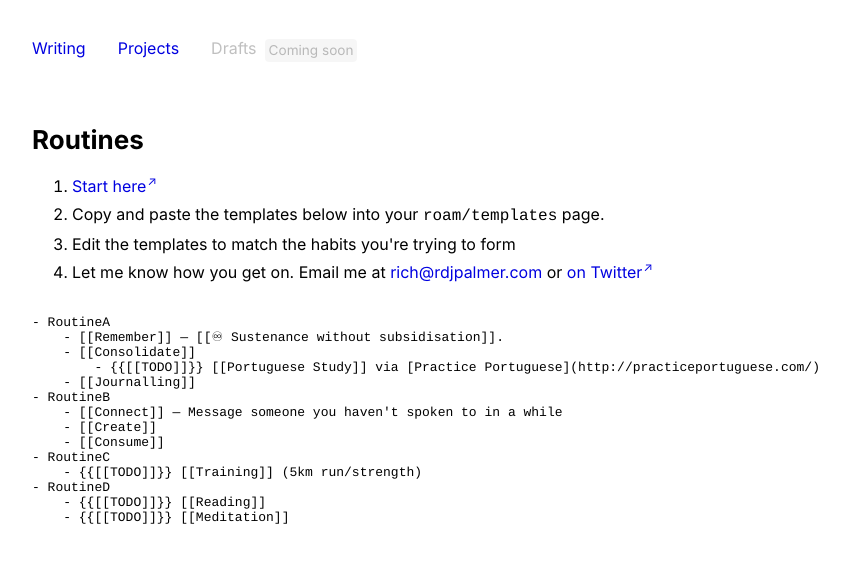
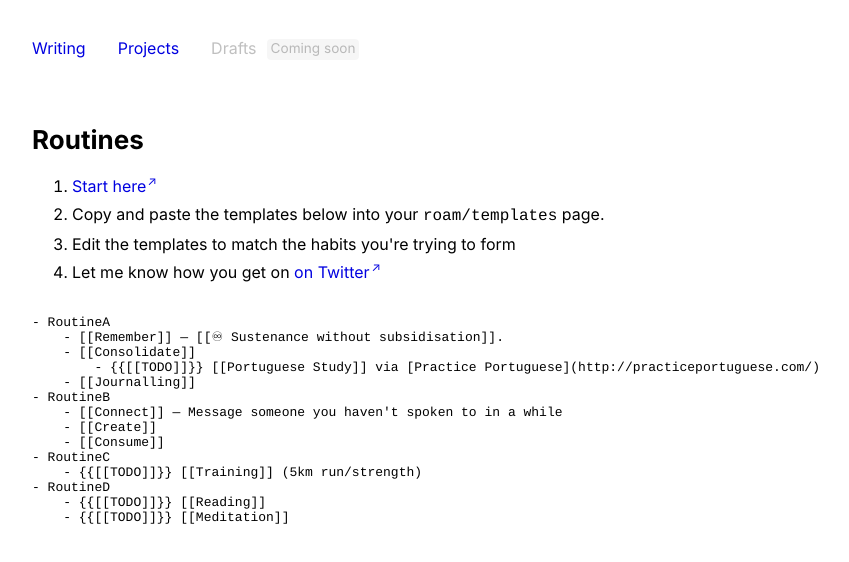
Before and after one commit to rdjpalmer/portfolio, a Next.js app: page /projects/routines in a window 1280 px wide. Shown: the top 562 px of the page, without its empty margins (8-857 px from the left). Built offline with nearby package versions, Linux system fonts and the light colour scheme; a web font is replaced by a local one.

Commit message:
Fix coming soon hover effect

```diff
--- a/pages/_app.tsx
+++ b/pages/_app.tsx
@@ -73,7 +73,7 @@ export default function App({ Component, pageProps }) {
             </li>
             <li>
               <a>
-                Drafts <span className="tag">Coming soon</span>
+                Drafts<span className="tag">Coming soon</span>
               </a>
             </li>
           </ul>
--- a/pages/index.tsx
+++ b/pages/index.tsx
@@ -3,8 +3,6 @@ import Link from "next/link";
 import Markdown from "react-markdown/with-html";
 
 import { PostReference } from "../src/types";
-import Input from "../src/components/Input/Input";
-import Button from "../src/components/Button/Button";
 
 interface PageProps {
   postList: PostReference[];
--- a/pages/projects.tsx
+++ b/pages/projects.tsx
@@ -23,7 +23,7 @@ export default function ProjectPage() {
         <li>
           <Link href="/projects/routines">
             <a>
-              Routines <span className="tag">Coming soon</span>
+              Routines<span className="tag">Coming soon</span>
             </a>
           </Link>
           <br />
@@ -49,7 +49,7 @@ export default function ProjectPage() {
           in the future.
         </li>
         <li>
-          Twitter Spell Check <span className="tag">Coming soon</span>
+          Twitter Spell Check<span className="tag">Coming soon</span>
           <br />
           Browser extension to prevent sending of tweets with spelling mistakes
           in them.
--- a/pages/projects/routines.tsx
+++ b/pages/projects/routines.tsx
@@ -20,8 +20,7 @@ export default function RoutinesPage() {
         </li>
         <li>Edit the templates to match the habits you're trying to form</li>
         <li>
-          Let me know how you get on. Email me at{" "}
-          <a href="mailto:rich@rdjpalmer.com">rich@rdjpalmer.com</a> or{" "}
+          Let me know how you get on{" "}
           <a href="https://twitter.com/rdjpalmer">on Twitter</a>
         </li>
       </ol>
--- a/styles/_app.css
+++ b/styles/_app.css
@@ -514,7 +514,10 @@ a:not([href]) {
   font-size: 0.85rem;
   border-radius: 4px;
   padding: 3.5px 3.5px;
-  margin-left: 0.25rem;
+  margin-left: 10.5px;
+  line-height: 1;
+  vertical-align: middle;
+  display: inline-block;
 }
 
 a:hover .tag {
```
Also changed, not shown: src/pages/index.md (+1 -1 lines).
